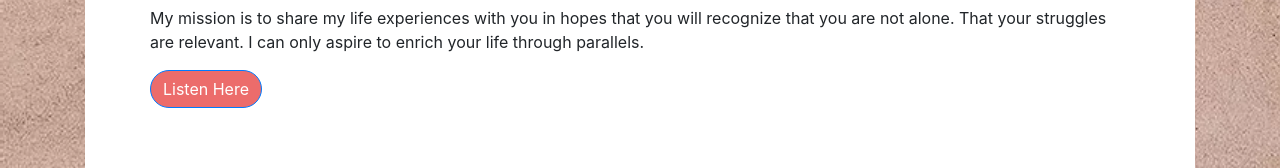
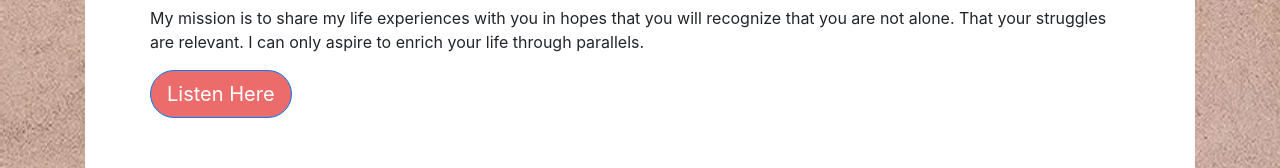
Before and after one commit to paul-rosero/Whats-Your-Story-Website, a React (Create React App) app: page /my-story in a window 1280 px wide. Shown: the part 1119-1287 px from the top of the page. Built offline with nearby package versions, Linux system fonts and the light colour scheme; a web font is replaced by a local one.

Commit message:
made the button larger

```diff
--- a/src/components/pages/MyStory.js
+++ b/src/components/pages/MyStory.js
@@ -31,7 +31,7 @@ class MyStory extends Component {
                     <div>
                         <h2 style={{ color: "rgb(40, 43, 130)", fontWeight: "bold"}}>My Mission</h2>
                         <p>My mission is to share my life experiences with you in hopes that you will recognize that you are not alone. That your struggles are relevant. I can only aspire to enrich your life through parallels.</p>
-                        <Button href="/podcast" style={{ background: "rgb(236,108,107)" }}>Listen Here</Button>
+                        <Button href="/podcast" style={{ background: "rgb(236,108,107)" }} size="lg">Listen Here</Button>
                     </div>
                 </Row>
             </div>
```
